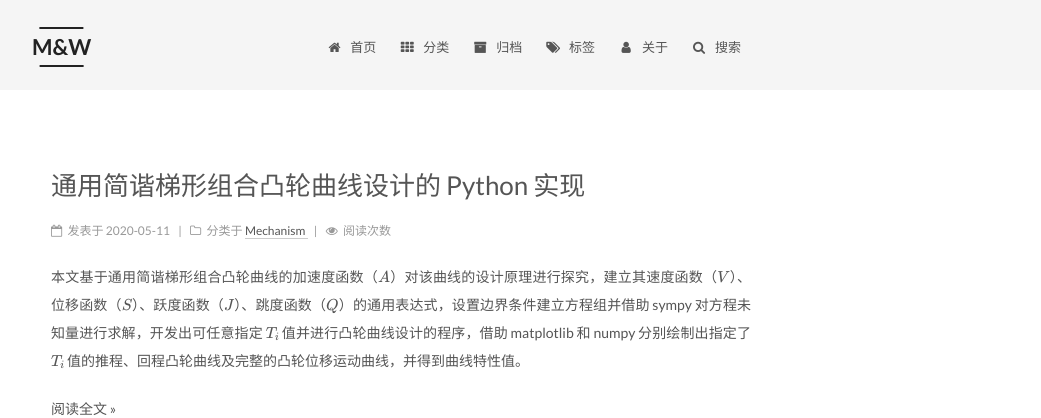
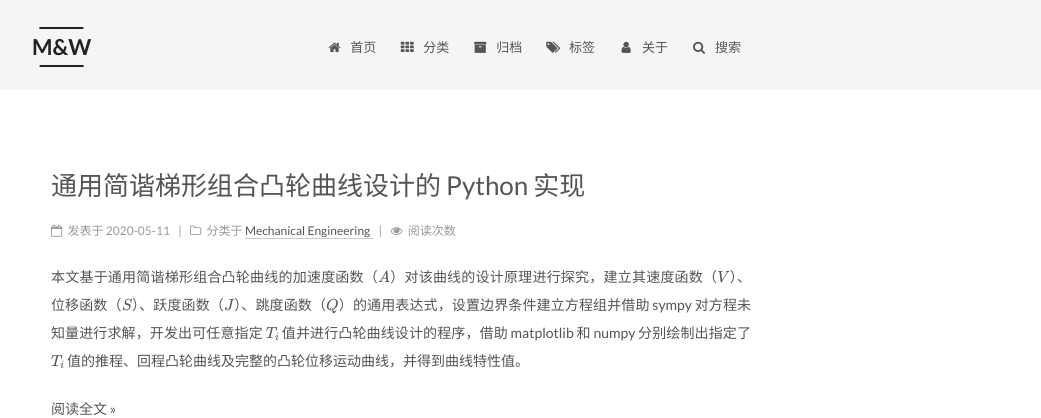
Before and after one commit to Raynnmc/raynnmc.github.io, a Jekyll site: the page built from index.html, in a window 1280 px wide. Shown: the top 418 px of the page, without its empty margins (239-1280 px from the left). Built offline with Jekyll 4.4.1, drawn with Linux system fonts in a browser that asks for light colours; formulas are drawn with MathJax 3; the list of posts is cut into pages by our own code; comment, search, counter and statistics services are not loaded.

Commit message:
update cam

```diff
--- a/_posts/2020-05-11-cam.md
+++ b/_posts/2020-05-11-cam.md
@@ -2,10 +2,11 @@
 title: 通用简谐梯形组合凸轮曲线设计的 Python 实现
 description: 本文基于通用简谐梯形组合凸轮曲线的加速度函数（$A$）对该曲线的设计原理进行探究，建立其速度函数（$V$）、位移函数（$S$）、跃度函数（$J$）、跳度函数（$Q$）的通用表达式，设置边界条件建立方程组并借助 sympy 对方程未知量进行求解，开发出可任意指定 $T_i$ 值并进行凸轮曲线设计的程序，借助 matplotlib 和 numpy 分别绘制出指定了 $T_i$ 值的推程、回程凸轮曲线及完整的凸轮位移运动曲线，并得到曲线特性值。
 categories:
-- Mechanism
+- Mechanical Engineering
 tags:
 - 凸轮
 - Python
+- 机械原理
 ---
 
 在凸轮机构的设计中，凸轮轮廓的形状主要取决于从动件的输出运动规律。描述这种运动规律的曲线被称为凸轮曲线。选择不同的凸轮曲线会对机构的运动和动力特性产生较大影响。在凸轮机构从动件推动负载运动的过程中，为了满足运动时间短、平稳、顺滑、无振动、耗能少的要求，首先需要解决如何设计和选择合适的凸轮曲线这个问题。
```
Also changed, not shown: 1 other file.
